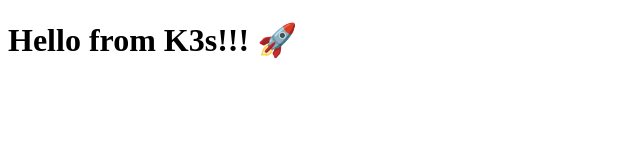
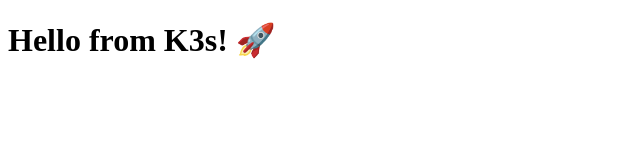
Before and after one commit to bogdanmomita/play-around, a plain HTML site: page index.html in a window 1280 px wide. Shown: the whole page, without its empty margins (0-640 px from the left). Drawn offline with Linux system fonts and the light colour scheme.

Commit message:
run my pipeline

```diff
--- a/index.html
+++ b/index.html
@@ -1,6 +1,6 @@
 <!DOCTYPE html>
 <html>
   <body>
-    <h1>Hello from K3s!!! 🚀</h1>
+    <h1>Hello from K3s! 🚀</h1>
   </body>
 </html>
```
